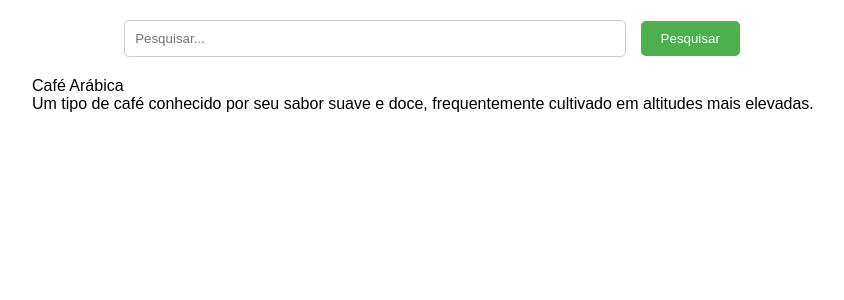
After one commit to seconds4decay/EasyCoffee, a Django app: page /glossario in a window 1280 px wide. The commit adds this page. Shown: the top 300 px of the page, without its empty margins (208-1052 px from the left). Run offline with Django 5.2, Linux system fonts and the light colour scheme; parts of the project's set-up code (start-up, migrations or seed data) failed here and were passed over.

Commit message:
Iniciando página glossario

```diff
--- /dev/null
+++ b/app/static/glossario.css
@@ -0,0 +1,37 @@
+body {
+    font-family: Arial, sans-serif;
+    margin: 0;
+    padding: 0;
+}
+
+.container {
+    max-width: 800px;
+    margin: 0 auto;
+    padding: 20px;
+}
+
+.search-container {
+    text-align: center;
+    margin-bottom: 20px;
+}
+
+.search-container input[type=text] {
+    padding: 10px;
+    width: 60%;
+    border: 1px solid #ccc;
+    border-radius: 5px;
+    margin-right: 10px;
+}
+
+.search-container button {
+    padding: 10px 20px;
+    background-color: #4CAF50;
+    color: white;
+    border: none;
+    border-radius: 5px;
+    cursor: pointer;
+}
+
+.search-container button:hover {
+    background-color: #45a049;
+}
--- /dev/null
+++ b/app/templates/pages/glossario.html
@@ -0,0 +1,35 @@
+<!DOCTYPE html>
+<html lang="pt-br">
+
+<head>
+    <meta charset="UTF-8">
+    <meta name="viewport" content="width=device-width, initial-scale=1.0">
+    <title>Glossário de Café</title>
+    <link rel="stylesheet" href="static/glossario.css">
+</head>
+
+<body>
+    <div class="container">
+        <div class="search-container">
+            <input type="text" id="searchInput" placeholder="Pesquisar...">
+            <button onclick="search()">Pesquisar</button>
+        </div>
+        <div class="glossary">
+            <div class="term">
+                <div class="word">Café Arábica</div>
+                <div class="definition">Um tipo de café conhecido por seu sabor suave e doce, frequentemente cultivado
+                    em altitudes mais elevadas.</div>
+            </div>
+            <!-- Outras palavras -->
+        </div>
+    </div>
+    <script src="script.js">
+
+        function search(){
+
+        }
+
+    </script>
+</body>
+
+</html>
--- a/app/templates/pages/header.html
+++ b/app/templates/pages/header.html
@@ -14,9 +14,8 @@
         <h1>Easy Coffee</h1>
         <nav>
             <ul>
-                <li><a href="#">Cafés Especiais</a></li>
-                <li><a href="#">Origens Únicas</a></li>
-                <li><a href="#">Acessórios</a></li>
+                <li><a href="#">história 1</a></li>
+                <li><a href="#">Glossário</a></li>
                 <!--opções de navegação-->
             </ul>
         </nav>
--- a/app/views.py
+++ b/app/views.py
@@ -2,3 +2,6 @@ from django.shortcuts import render
 
 def home(request):
     return render(request, 'pages/home.html')
+
+def glossario(request):
+    return render(request, 'pages/glossario.html')
--- a/projeto/urls.py
+++ b/projeto/urls.py
@@ -19,4 +19,5 @@ from app import views
 
 urlpatterns = [
     path('', views.home),
+    path('glossario', views.glossario),
 ]
```
Also changed, not shown: app/templates/pages/home.html (+1 -11 lines).
